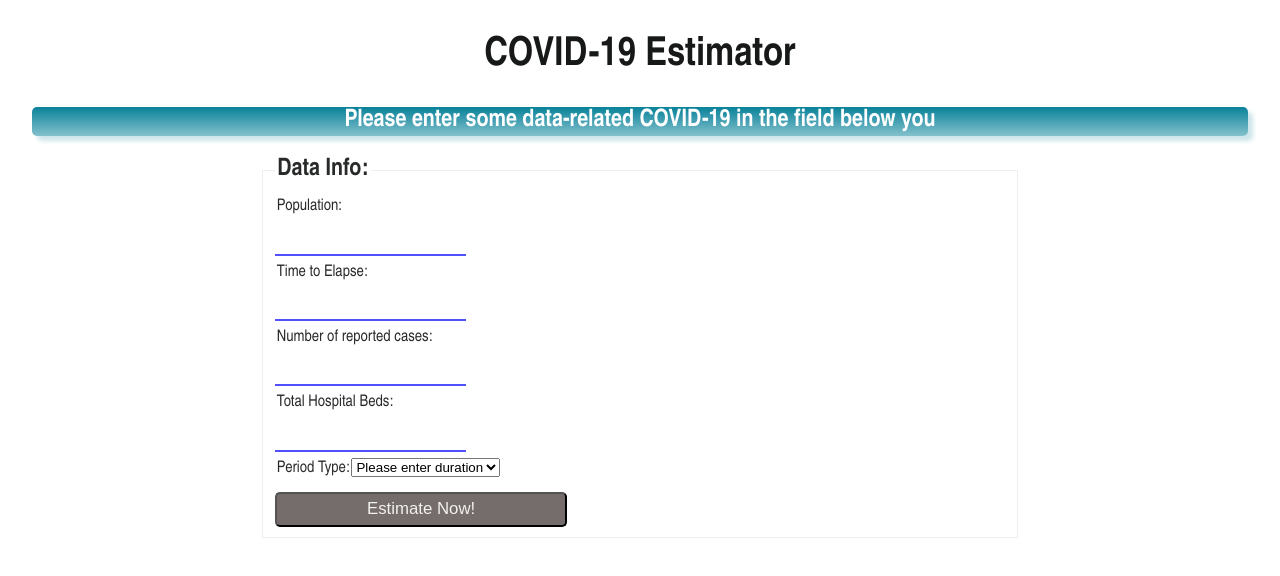
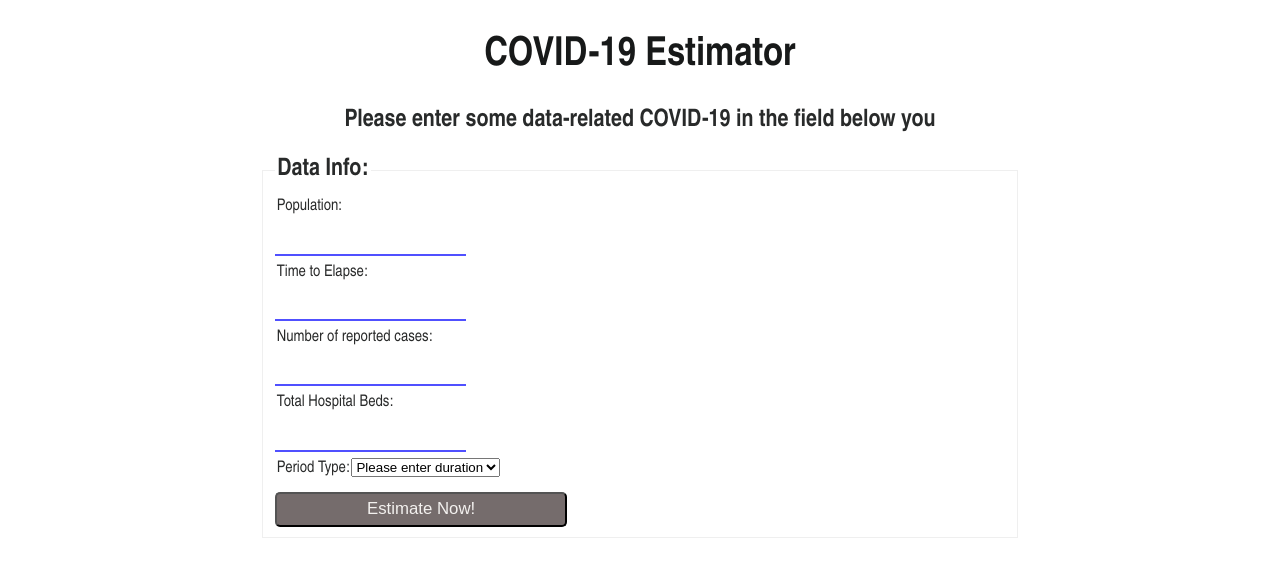
Before and after one commit to KenjxJJ/UIEstimator, an Angular app: page / in a window 1280 px wide. Shown: the top 576 px of the page. Built offline with nearby package versions, Linux system fonts and the light colour scheme.

Commit message:
Correct the labels with id

```diff
--- a/src/app/app.component.css
+++ b/src/app/app.component.css
@@ -6,10 +6,6 @@ h1 {
 
 h2  {
   text-align: center;
-  color: white;
-border-radius: 5px;
-box-shadow: 5px 5px 4px 0 rgba(9,130,154,0.2);
-background: linear-gradient(rgba(9, 130, 154, 1), rgba(9, 130, 154, 0.5));
 }
 
 legend{
--- a/src/app/app.component.html
+++ b/src/app/app.component.html
@@ -6,14 +6,14 @@
       <fieldset>
           <legend>Data Info: </legend>
           <label for="frmPopulation">Population: </label>
-          <input type="number" name="population" data-population="population data" min="0"/>
+          <input type="number" id="frmPopulation" name="population" data-population="population data" min="0"/>
 
           <label for="frmTimeToElapse">Time to Elapse: </label>
-          <input type="number" min="0" data-time-to-elapse="timeToElapse data"/>
+          <input type="number" min="0" id="frmTimeToElapse" data-time-to-elapse="timeToElapse data"/>
 
 
           <label for="frmReportedCases">Number of reported cases: </label>
-          <input type="number" min="0"  data-reported-cases="reported cases data"/>
+          <input type="number" min="0"  id="frmReportedCases" data-reported-cases="reported cases data"/>
 
           <label for="frmHospitalBeds">Total Hospital Beds: </label>
           <input type="number" id=
```
